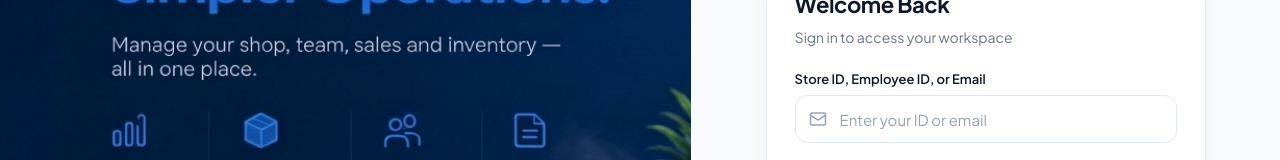
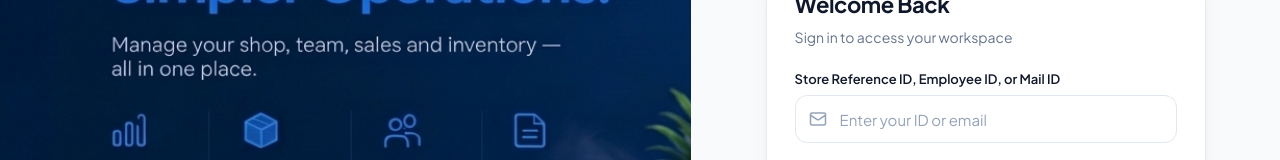
Before and after one commit to killivalavan/bft-one, a Next.js app: page /login in a window 1280 px wide. Shown: the part 267-427 px from the top of the page. Built offline with nearby package versions, Linux system fonts and the light colour scheme; no server answers.

Commit message:
test fix

```diff
--- a/app/login/page.tsx
+++ b/app/login/page.tsx
@@ -554,7 +554,7 @@ export default function LoginPage() {
               >
                 <div className={styles.field}>
                   <label htmlFor="login-email" className={styles.label}>
-                    Store ID, Employee ID, or Email
+                    Store Reference ID, Employee ID, or Mail ID
                   </label>
                   <div className={styles.control}>
                     <Mail className={styles.leadingIcon} aria-hidden="true" />
```
